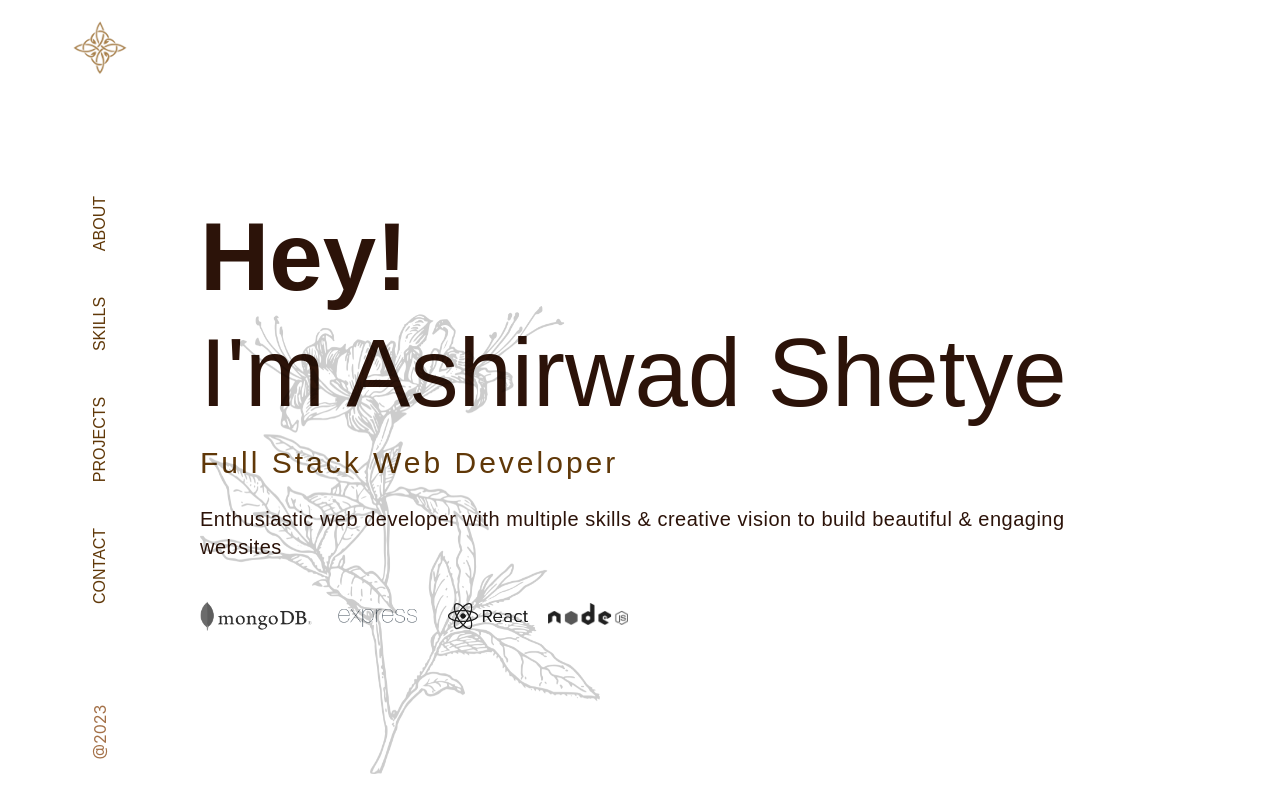
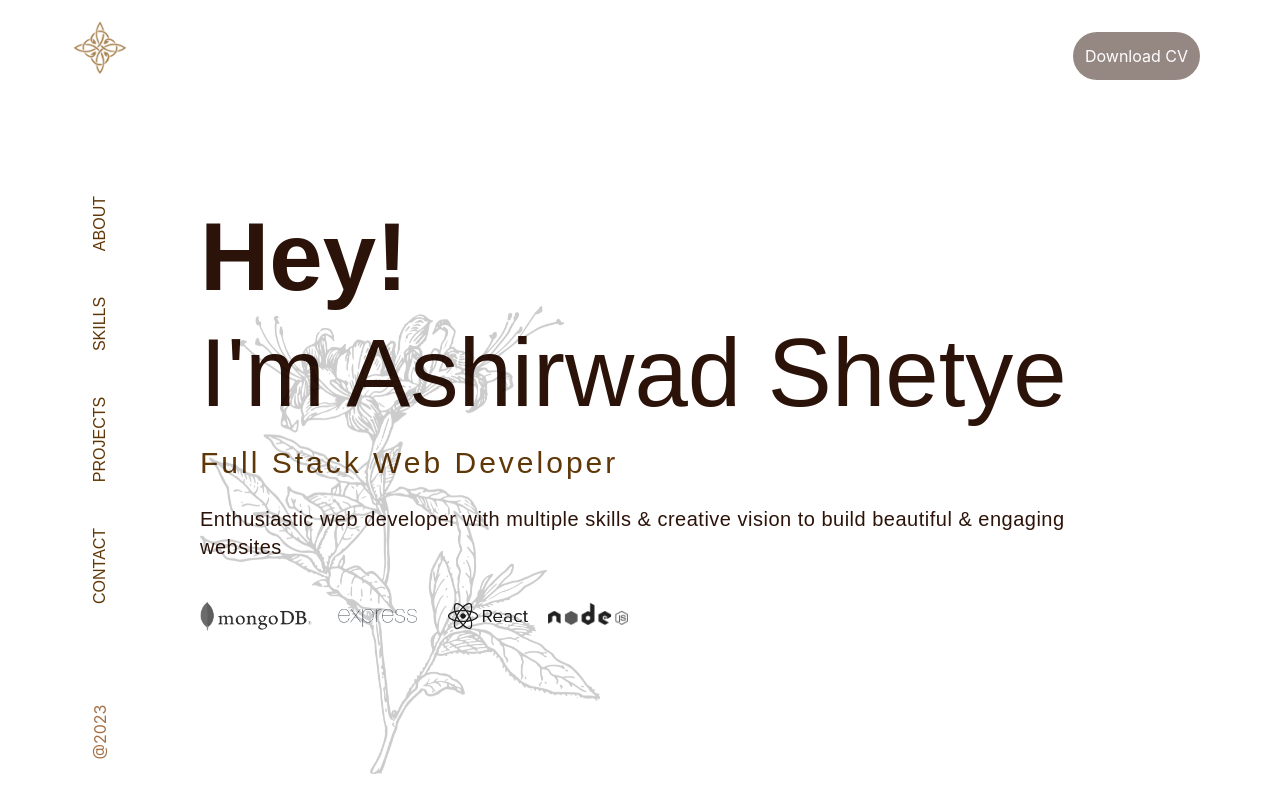
Before and after one commit to Ashirwad-Shetye/portfolio-react, a React (Create React App) app: page / in a window 1280 px wide. Shown: the top 800 px of the page. Built offline with nearby package versions, Linux system fonts and the light colour scheme.

Commit message:
Update App.tsx

```diff
--- a/src/App.tsx
+++ b/src/App.tsx
@@ -43,6 +43,11 @@ export default function App() {
     if (element) {
       element.scrollIntoView({ behavior: "smooth" });
     }
+  };
+  const handleDownload = () => {
+    const downloadUrl =
+      "https://drive.google.com/file/d/1B1HCHepyrfcTn6TJm1YL8Aji7buXjl17/view?usp=share_link";
+    window.open(downloadUrl, "_blank");
   };
   return (
     <>
@@ -110,9 +115,16 @@ export default function App() {
             <div id="footer" className="relative">
               <Footer />
               <button
+                onClick={handleDownload}
+                className="bg-darkcoffee text-white bg-opacity-50 h-12 px-3 rounded-full flex justify-center items-center
+              fixed bottom-8 right-8 md:top-8 md:right-20 z-50 hover:scale-110 duration-200"
+              >
+                Download CV
+              </button>
+              <button
                 onClick={scrollTop}
                 className="bg-darkcoffee bg-opacity-50 h-12 w-12 rounded-full flex justify-center items-center
-              absolute bottom-10 right-20 z-50 hover:scale-110 duration-200 animate-bounce"
+              absolute bottom-8 md:bottom-10 left-8 md:right-20 z-50 hover:scale-110 duration-200 animate-bounce"
               >
                 <IoChevronUpSharp />
               </button>
```
